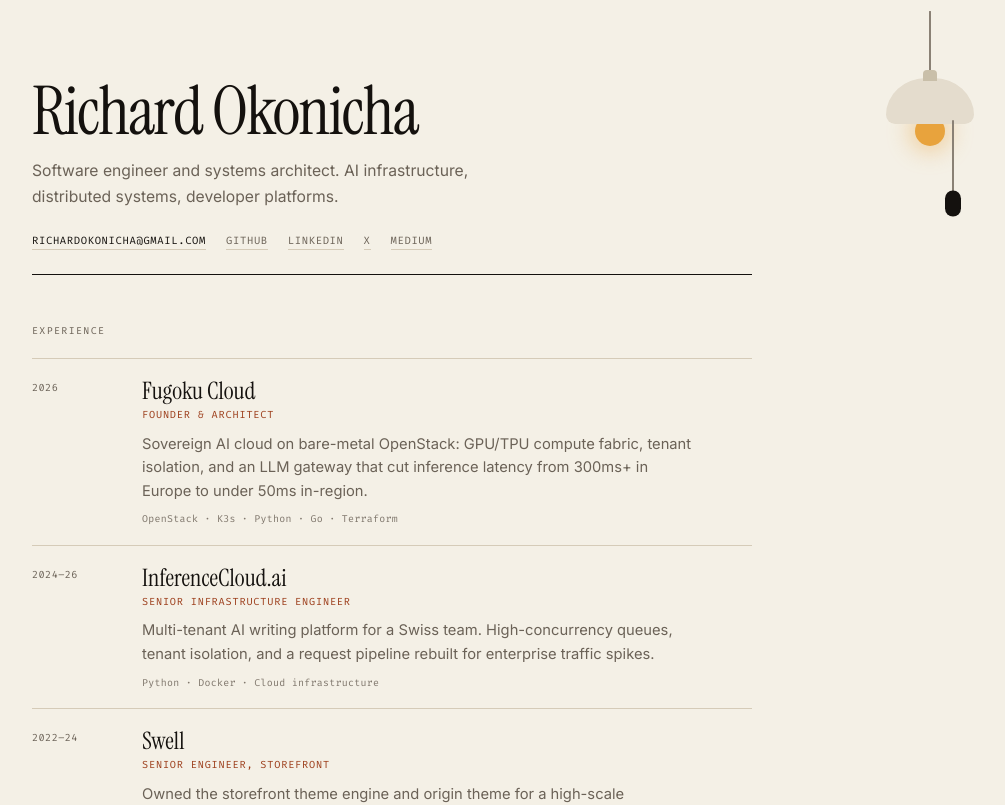
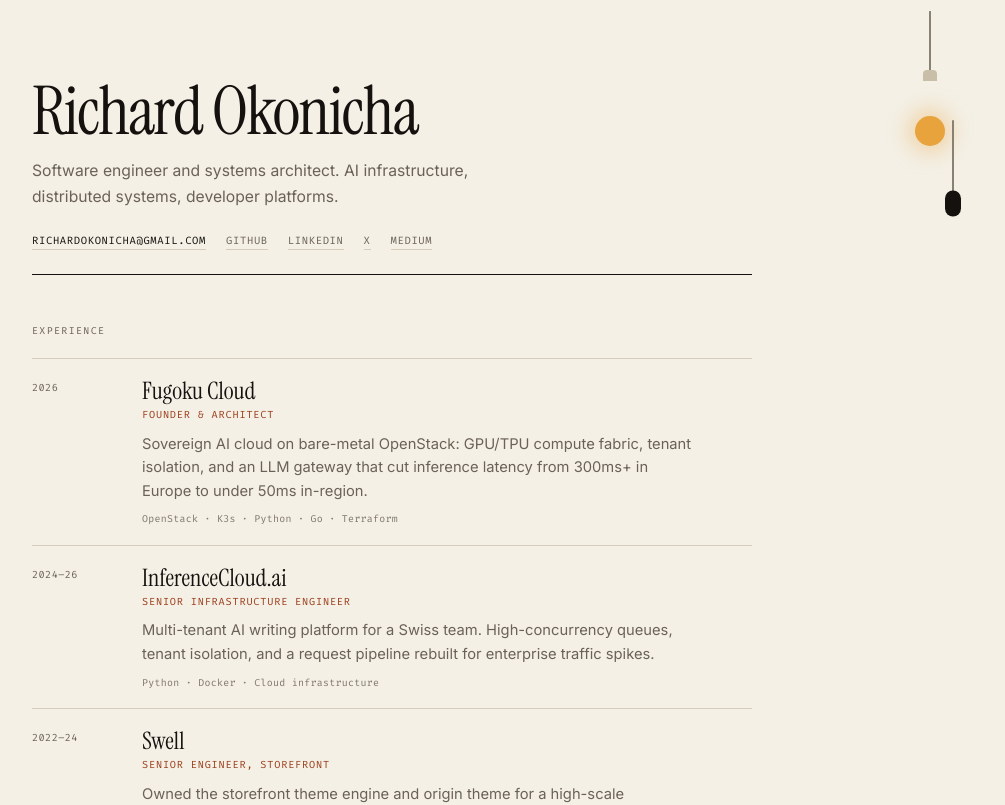
Before and after one commit to richardokonicha/richardokonicha.github.io, a Next.js app: page /cv in a window 1280 px wide. Shown: the top 805 px of the page, without its empty margins (248-1253 px from the left). Built offline with nearby package versions, Linux system fonts and the light colour scheme.

Commit message:
feat: transparent lamp shade in both themes, ten-thousand-spoked-sledgehammers

```diff
--- a/src/components/PullCord.tsx
+++ b/src/components/PullCord.tsx
@@ -48,7 +48,7 @@ const ROOMS = {
   dark: {
     "--room-cord": "#8a8175",
     "--room-bead": "#f4f0e6",
-    "--room-shade": "#2a2620",
+    "--room-shade": "transparent",
     "--room-cap": "#4a443b",
     "--room-bulb": "#3b352c",
     "--room-glow": "0 0 0 0 rgb(232 163 61 / 0%)",
@@ -56,7 +56,7 @@ const ROOMS = {
   lit: {
     "--room-cord": "#8a8175",
     "--room-bead": "#14110e",
-    "--room-shade": "#e4dccd",
+    "--room-shade": "transparent",
     "--room-cap": "#c9bfa9",
     "--room-bulb": "#e8a33d",
     "--room-glow": "0 0 22px 6px rgb(232 163 61 / 40%)",
--- a/src/components/Stream.tsx
+++ b/src/components/Stream.tsx
@@ -23,7 +23,7 @@ const row =
   "group grid grid-cols-1 items-baseline gap-x-[clamp(1rem,3vw,2.5rem)] gap-y-[0.35rem] border-b border-rule py-[clamp(1.2rem,2.8vh,1.8rem)] transition-[padding-left] duration-[300ms] hover:pl-[0.7rem] xs:grid-cols-[92px_minmax(0,1fr)] tb:grid-cols-[110px_minmax(0,1fr)_auto]";
 
 export default function Stream() {
-  const [year, setYear] = React.useState("All");
+  const [year, setYear] = React.useState("2026");
 
   const shown = React.useMemo(
     () =>
```
